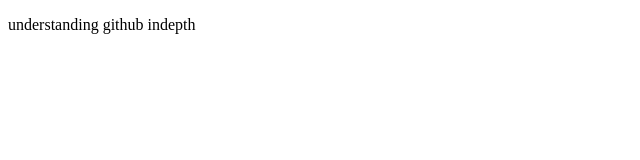
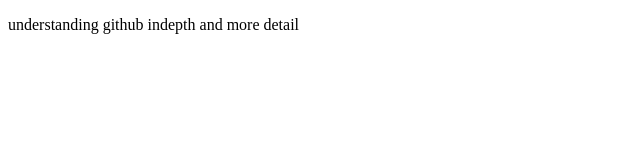
Before and after one commit to prasanth2817/github-day2, a plain HTML site: page index.html in a window 1280 px wide. Shown: the whole page, without its empty margins (0-640 px from the left). Drawn offline with Linux system fonts and the light colour scheme.

```diff
--- a/index.html
+++ b/index.html
@@ -7,7 +7,7 @@
 </head>
 <body>
     <p>
-        understanding github indepth
+        understanding github indepth and more detail
     </p>
     <script src="./script.js"></script>
 </body>
```
